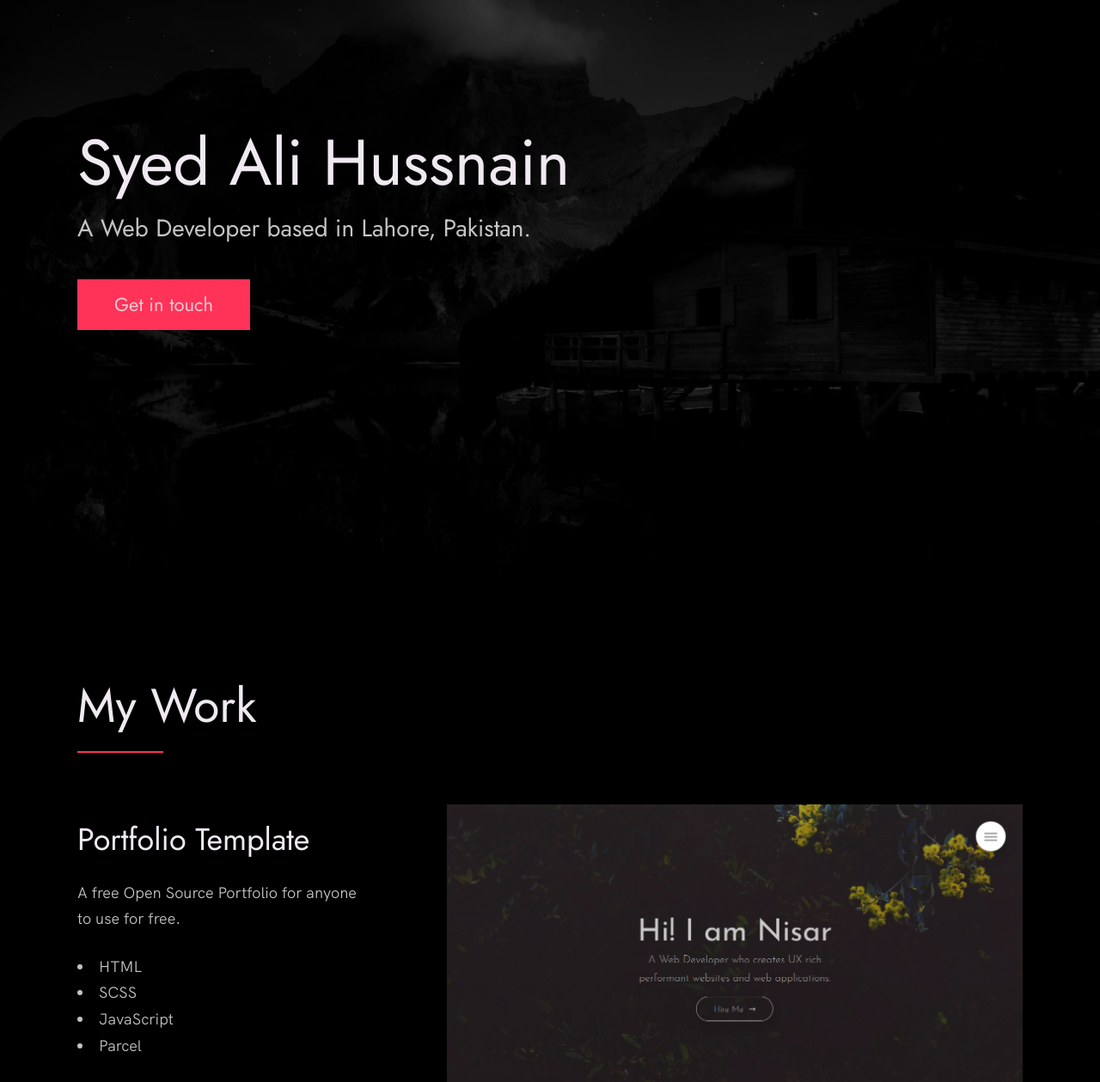
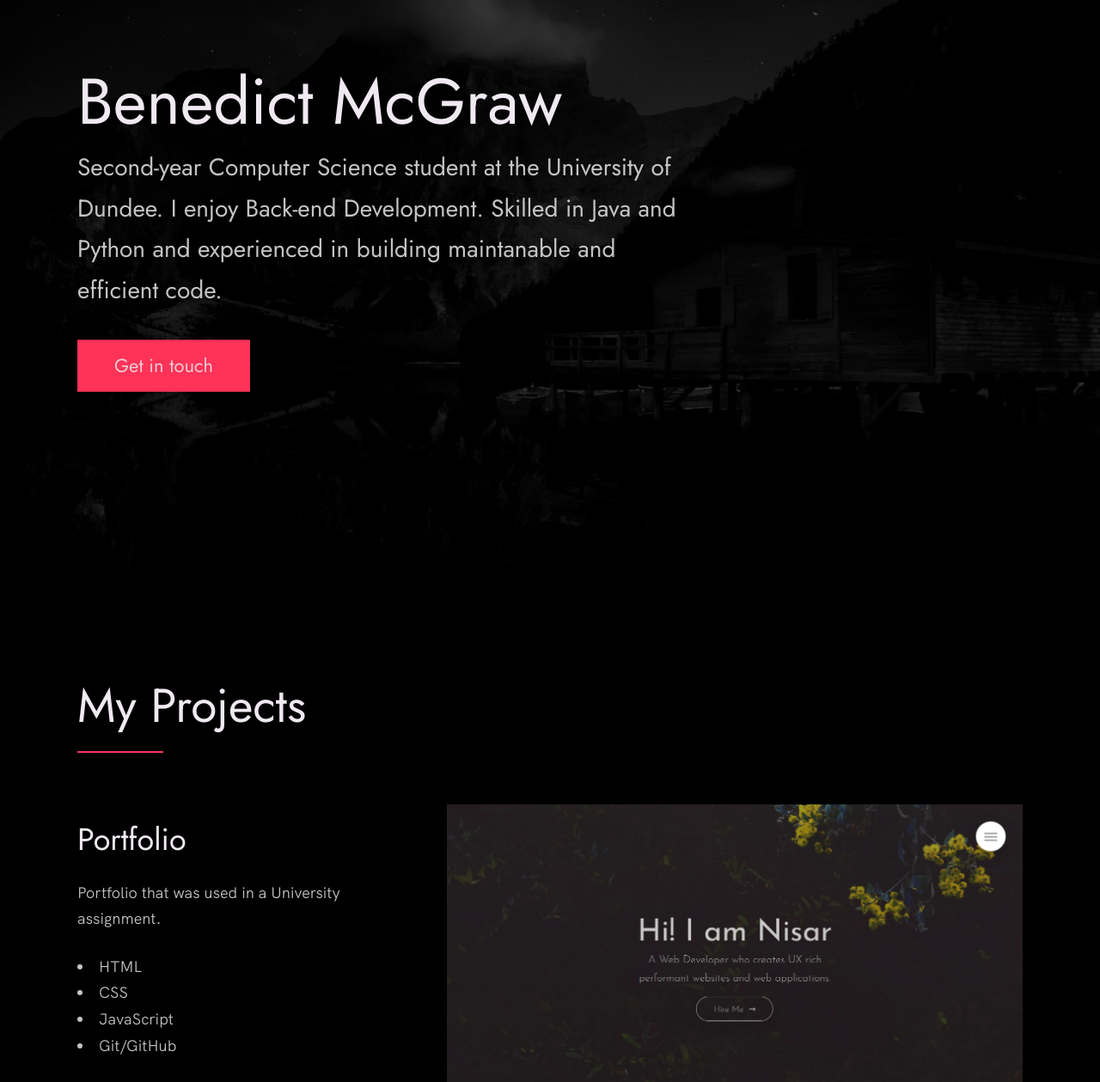
Before and after one commit to benMcgraw07/portfolio, a plain HTML site: page index.html in a window 1280 px wide. Shown: the part 132-1391 px from the top of the page at 86% size. Drawn offline with Linux system fonts and the light colour scheme.

Commit message:
Header Updated

```diff
--- a/index.html
+++ b/index.html
@@ -55,11 +55,9 @@
     <div class="header__text-box row">
       <div class="header__text">
         <h1 class="heading-primary">
-          <!-- Replace the following name with your name -->
-          <span>Syed Ali Hussnain</span>
+          <span>Benedict McGraw</span>
         </h1>
-        <!-- Put a small paragraph about yourself -->
-        <p>A Web Developer based in Lahore, Pakistan.</p>
+        <p>Second-year Computer Science student at the University of Dundee. I enjoy Back-end Development. Skilled in Java and Python and experienced in building maintanable and efficient code.</p>
         <a href="#contact" class="btn btn--pink">Get in touch</a>
       </div>
     </div>
@@ -71,22 +69,22 @@
 
     <section class="work" id="work">
       <div class="row">
-        <h2>My Work</h2>
+        <h2>My Projects</h2>
         <div class="work__boxes">
 
           <!-- Each div with the work__box class is a project. -->
 
           <div class="work__box">
             <div class="work__text">
-              <h3>Portfolio Template</h3>
+              <h3>Portfolio</h3>
               <p>
-                A free Open Source Portfolio for anyone to use for free.
+                Portfolio that was used in a University assignment.
               </p>
               <ul class="work__list">
                 <li>HTML</li>
-                <li>SCSS</li>
+                <li>CSS</li>
                 <li>JavaScript</li>
-                <li>Parcel</li>
+                <li>Git/GitHub</li>
               </ul>
 
               <div class="work__links">
```
